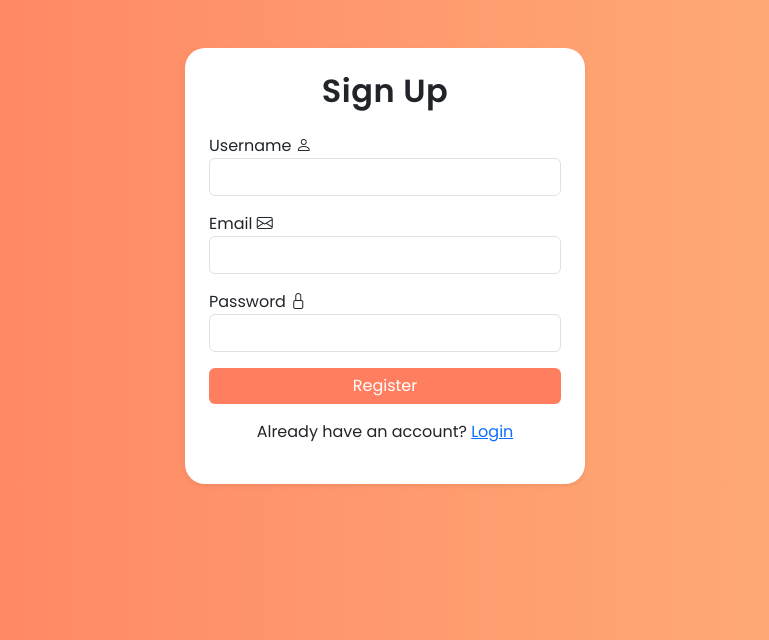
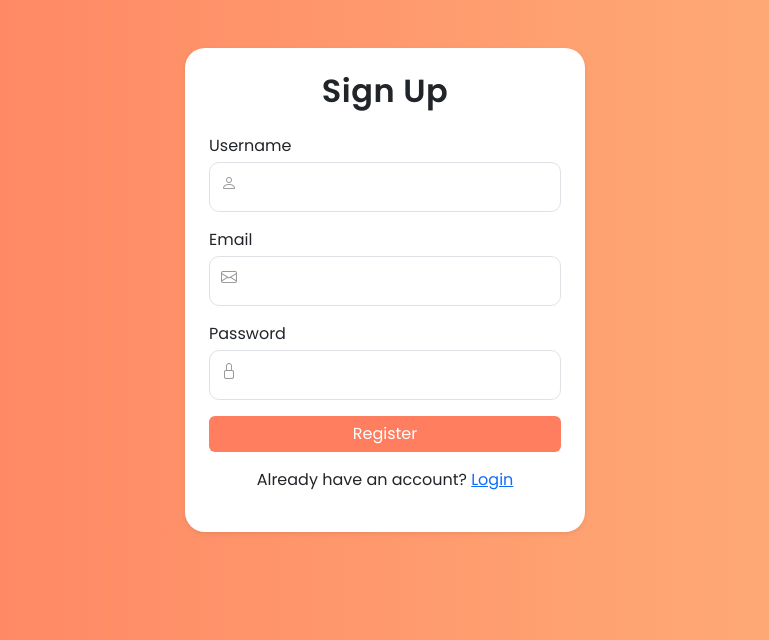
Before and after one commit to kynaaaan/CITS3403, a Python web app: template templates/registration.html in a window 1280 px wide. Shown: the top 640 px of the page, without its empty margins (255-1024 px from the left). Run offline with Jinja, Linux system fonts and the light colour scheme; the template is opened without the code that fills it, so the values that code supplies are empty.

Commit message:
Fix icon positioning by correcting parent class syntax

```diff
--- a/static/style.css
+++ b/static/style.css
@@ -48,3 +48,18 @@ h2 {
 .card:hover {
     transform: translateY(-4px);
 }
+.input-icon {
+    position: absolute;
+    top: 38px;
+    left: 12px;
+    color: #999;
+    font-size: 16px;
+}
+.form-control {
+    border-radius: 10px;
+    padding: 12px;
+}
+label{
+    font-weight: 500;
+    margin-bottom: 4px;
+}
--- a/templates/registration.html
+++ b/templates/registration.html
@@ -22,13 +22,13 @@
                 <input type="text" name="username" class="form-control ps-5" required>
             </div>
 
-            <div class="mb-3" position-relative>
+            <div class="mb-3 position-relative">
                 <label>Email</label>
                 <i class = "bi bi-envelope input-icon"></i>
                 <input type="email" name="email" class="form-control ps-5" required>
             </div>
 
-            <div class="mb-3" position-relative>
+            <div class="mb-3 position-relative">
                 <label>Password</label>
                 <i class = "bi bi-lock input-icon"></i>
                 <input type="password" name="password" class="form-control ps-5" required>
```
